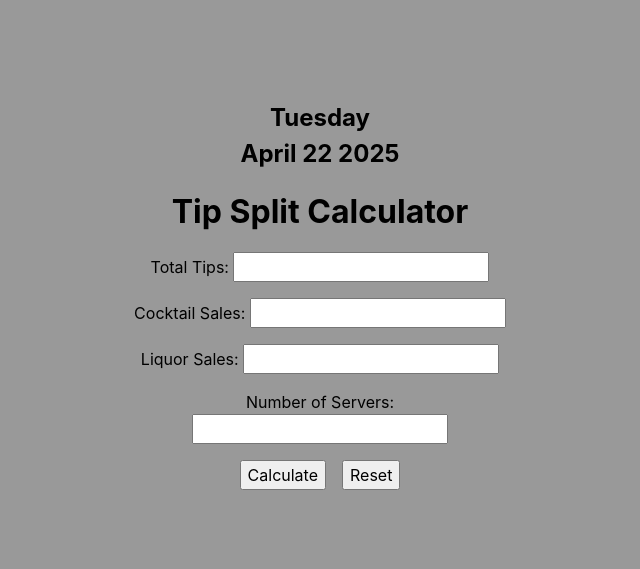
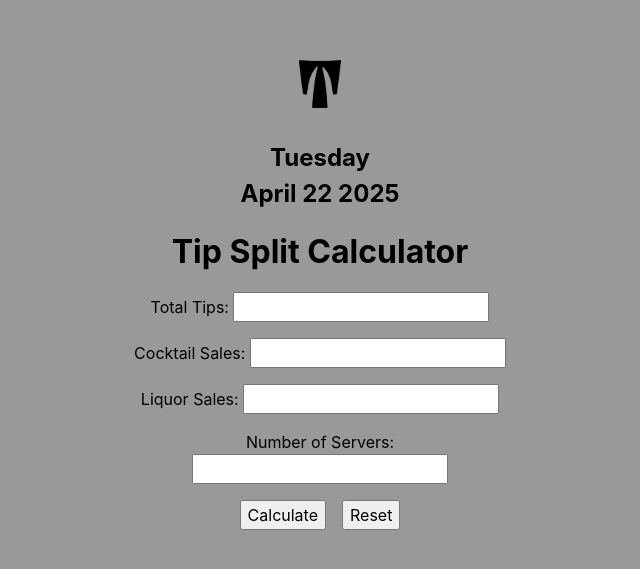
Before and after one commit to moojica/tomahawk-tipout-calculator, a React (Vite) app: page / in a window 1280 px wide. Shown: the part 105-674 px from the top of the page, without its empty margins (320-960 px from the left). Built offline with nearby package versions, Linux system fonts and the light colour scheme.

Commit message:
Added Tomahawk Logo

```diff
--- a/src/App.css
+++ b/src/App.css
@@ -89,3 +89,8 @@ main {
 .calculate {
   margin-right: 1rem;
 }
+
+.logo {
+  max-height: 3rem;
+  margin-bottom: 1rem;
+}
--- a/src/App.tsx
+++ b/src/App.tsx
@@ -40,6 +40,7 @@ function App() {
   return (
     <main>
       <div className='container'>
+        <img src='public\T-logo.png' alt='Tomahawk Logo' className='logo' />
         <h2>
           {format(new Date(), 'EEEE')}
           <br />
```
Also changed, not shown: public/T-logo.png (added), 3 other files (tests, documents, lock files or other folders).
